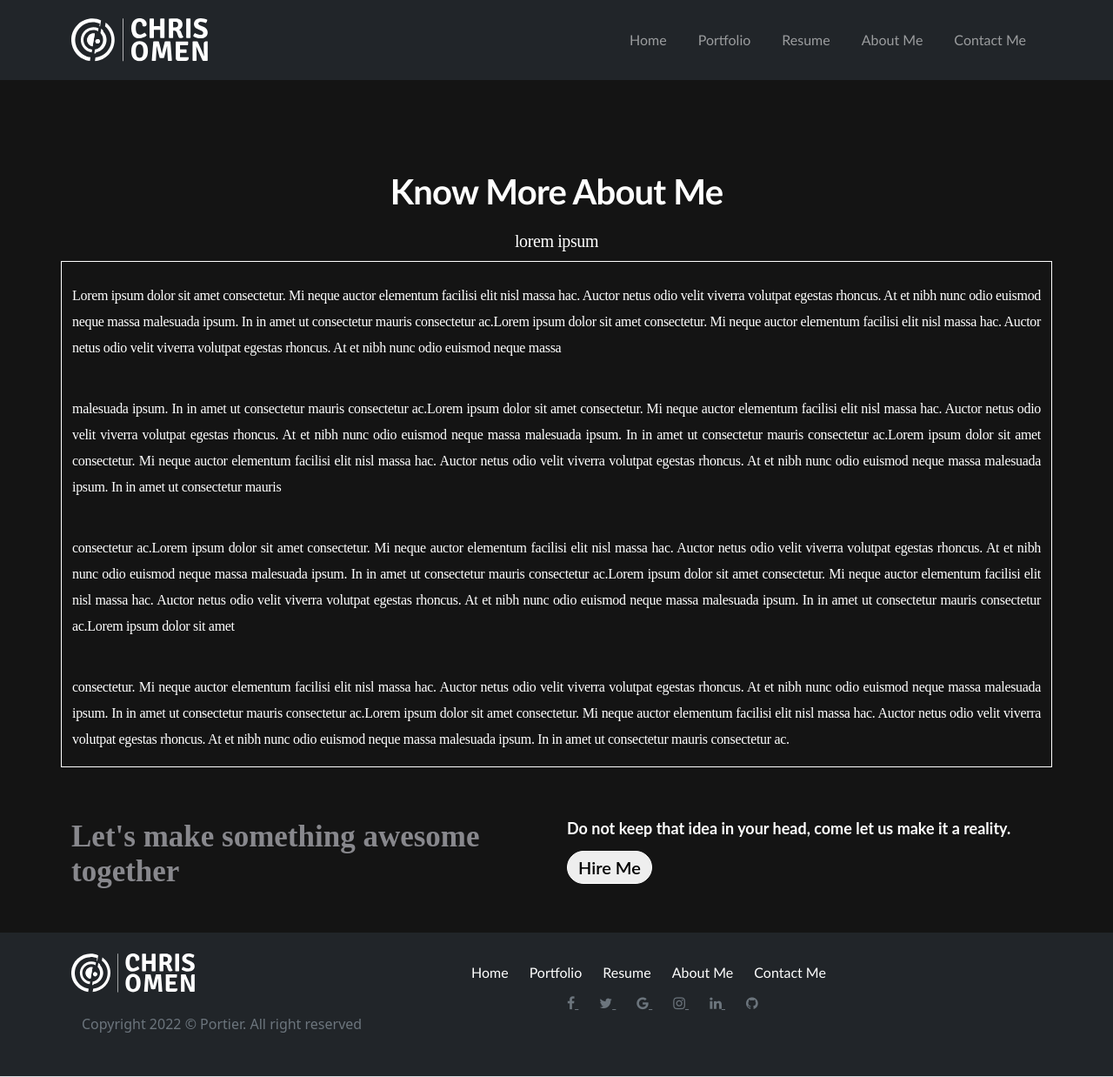
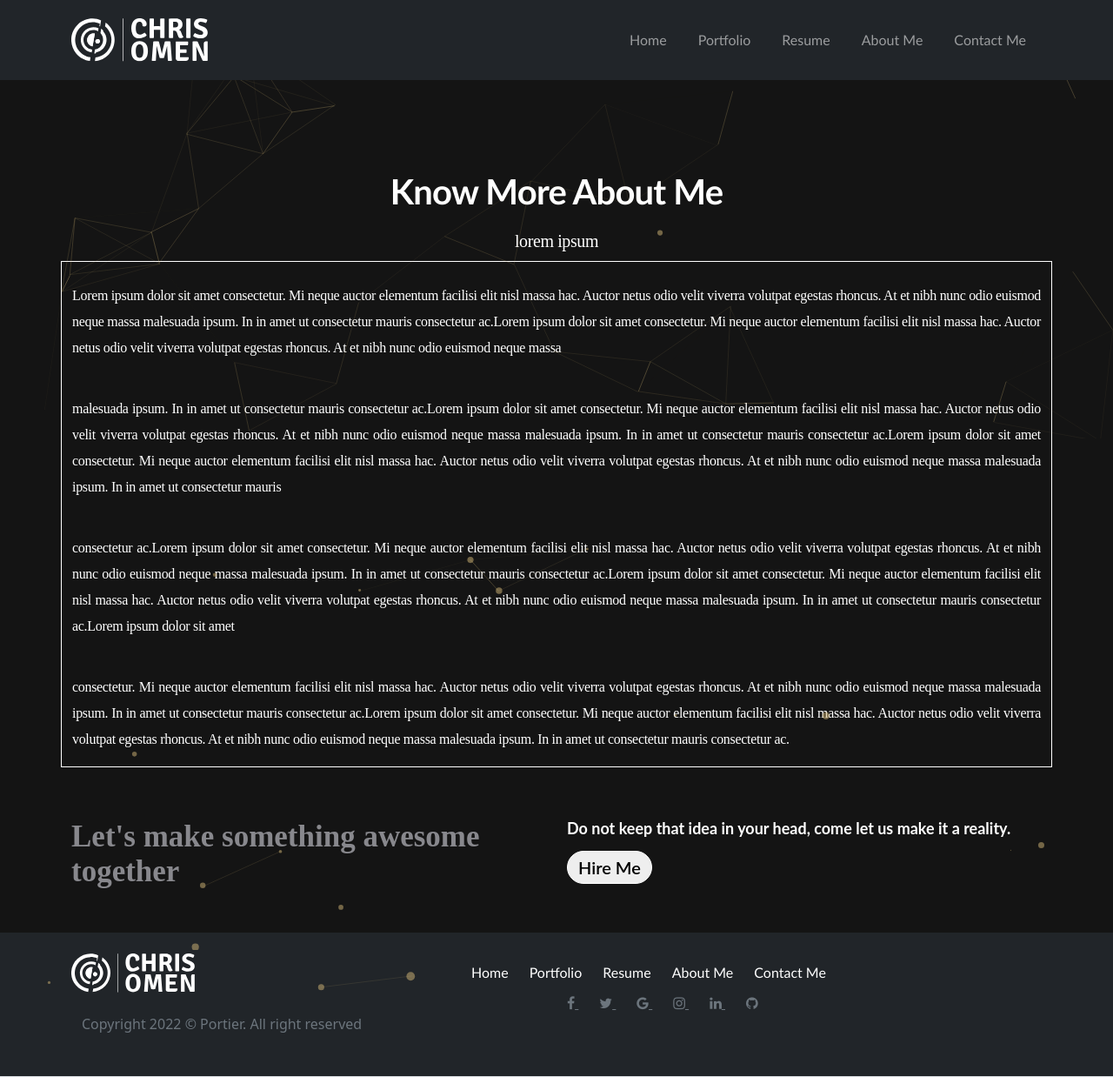
Before and after one commit to sparkybug/Chris-Portfolio, a plain HTML site: page about.html in a window 1280 px wide. Shown: the whole page at 87% size. Drawn offline with nearby package versions, Linux system fonts and the light colour scheme.

Commit message:
rectifying bubbles

```diff
--- a/about.html
+++ b/about.html
@@ -58,7 +58,10 @@
         </nav>
         </div>
 
+        <div id="particles-js"></div>
+
         <section id="first">
+          <div id="particles-js1"></div>
             <div class="container">
                 <div class="row">
                     <div class="col">
@@ -85,6 +88,8 @@
                 </div>
             </div>
         </section>
+
+        <div id="particles-js2"></div>
 
           <!-- 7th section -->
           <section id="seventh">
@@ -173,5 +178,8 @@
               </div>
       </footer>
 
+      <script src="particles.js"></script>
+      <script src="app.js"></script>
+
 </body>
 </html>
--- a/css/about.css
+++ b/css/about.css
@@ -39,6 +39,31 @@
 
 .color-me {
     color: #fff;
+}
+
+#particles-js {
+    height: 63vh;
+    width: 100%;
+    position: absolute;
+    z-index: 4;
+}
+
+#particles-js1 {
+    height: 120vh;
+    width: 100%;
+    position: absolute;
+    z-index: 4;
+}
+
+#particles-js2 {
+    height: 20vh;
+    width: 100%;
+    position: absolute;
+    z-index: 4;
+}
+
+canvas {
+    display: block;
 }
 
 /* Styling for first section */
--- a/css/contact.css
+++ b/css/contact.css
@@ -31,8 +31,22 @@
 }
 
 /* Styling for first section */
+#particles-js {
+    height: 63vh;
+    width: 100%;
+    position: absolute;
+    z-index: 4;
+}
+
 #particles-js1 {
     height: 120vh;
+    width: 100%;
+    position: absolute;
+    z-index: 4;
+}
+
+#particles-js2 {
+    height: 20vh;
     width: 100%;
     position: absolute;
     z-index: 4;
@@ -45,7 +59,7 @@
 #first {
     display: flex;
     padding-top: 210px;
-    padding-bottom: 210px;
+    padding-bottom: 20px;
     background-color: #141414;
     /* height: 630px; */
     max-width: 100%;
--- a/css/p-style.css
+++ b/css/p-style.css
@@ -240,8 +240,22 @@
     /* height: 600px; */
 }
 
-#particles-js3 {
+#particles-js {
+    height: 63vh;
+    width: 100%;
+    position: absolute;
+    z-index: 4;
+}
+
+#particles-js1 {
     height: 120vh;
+    width: 100%;
+    position: absolute;
+    z-index: 4;
+}
+
+#particles-js2 {
+    height: 20vh;
     width: 100%;
     position: absolute;
     z-index: 4;
--- a/css/resume.css
+++ b/css/resume.css
@@ -37,6 +37,31 @@
 
 .color-me {
     color: #fff;
+}
+
+#particles-js {
+    height: 63vh;
+    width: 100%;
+    position: absolute;
+    z-index: 4;
+}
+
+#particles-js1 {
+    height: 120vh;
+    width: 100%;
+    position: absolute;
+    z-index: 4;
+}
+
+#particles-js2 {
+    height: 20vh;
+    width: 100%;
+    position: absolute;
+    z-index: 4;
+}
+
+canvas {
+    display: block;
 }
 
 /* Styling for first section */
```
Also changed, not shown: contact.html (+10 -5 lines), portfolio.html (+6 -1 lines), resume.html (+8 -0 lines).
